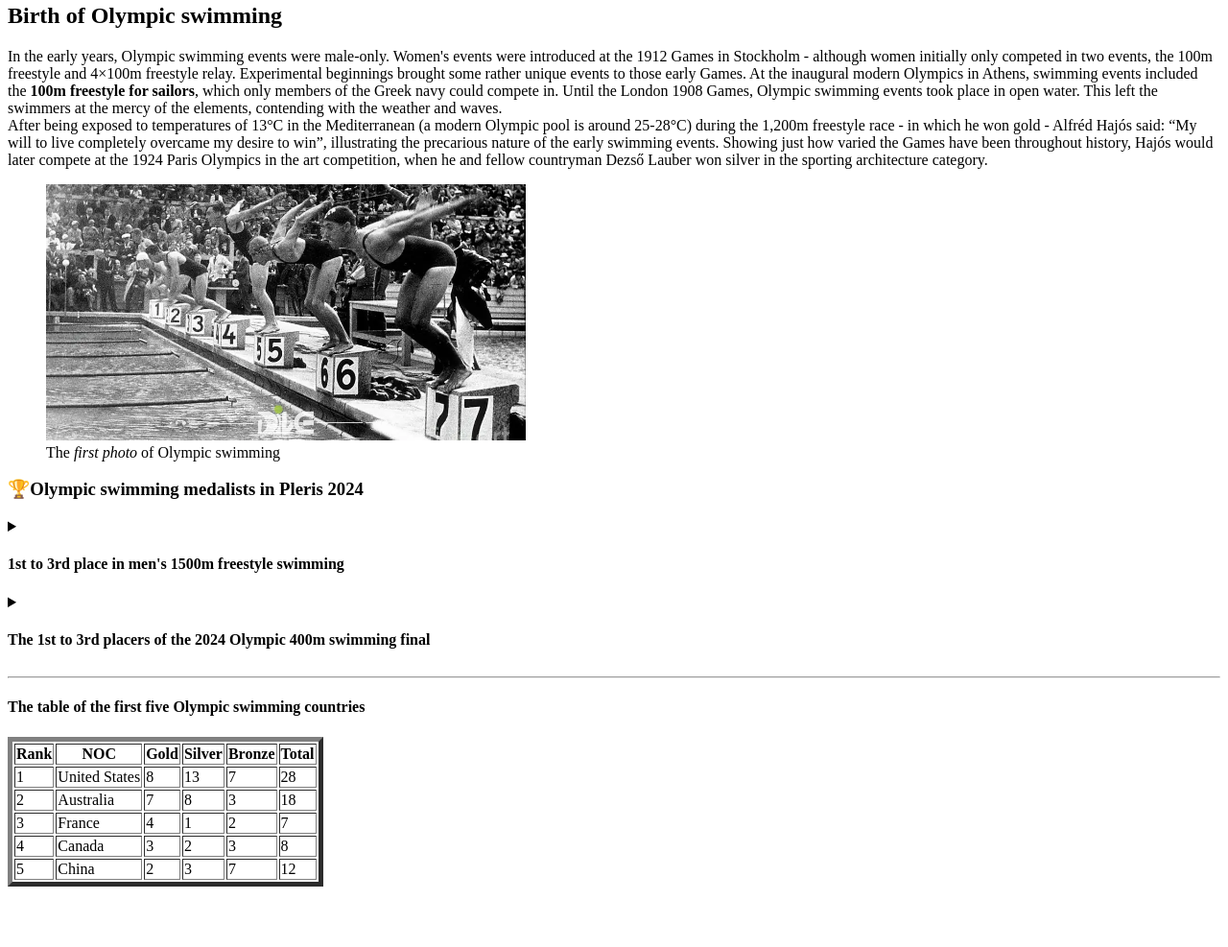
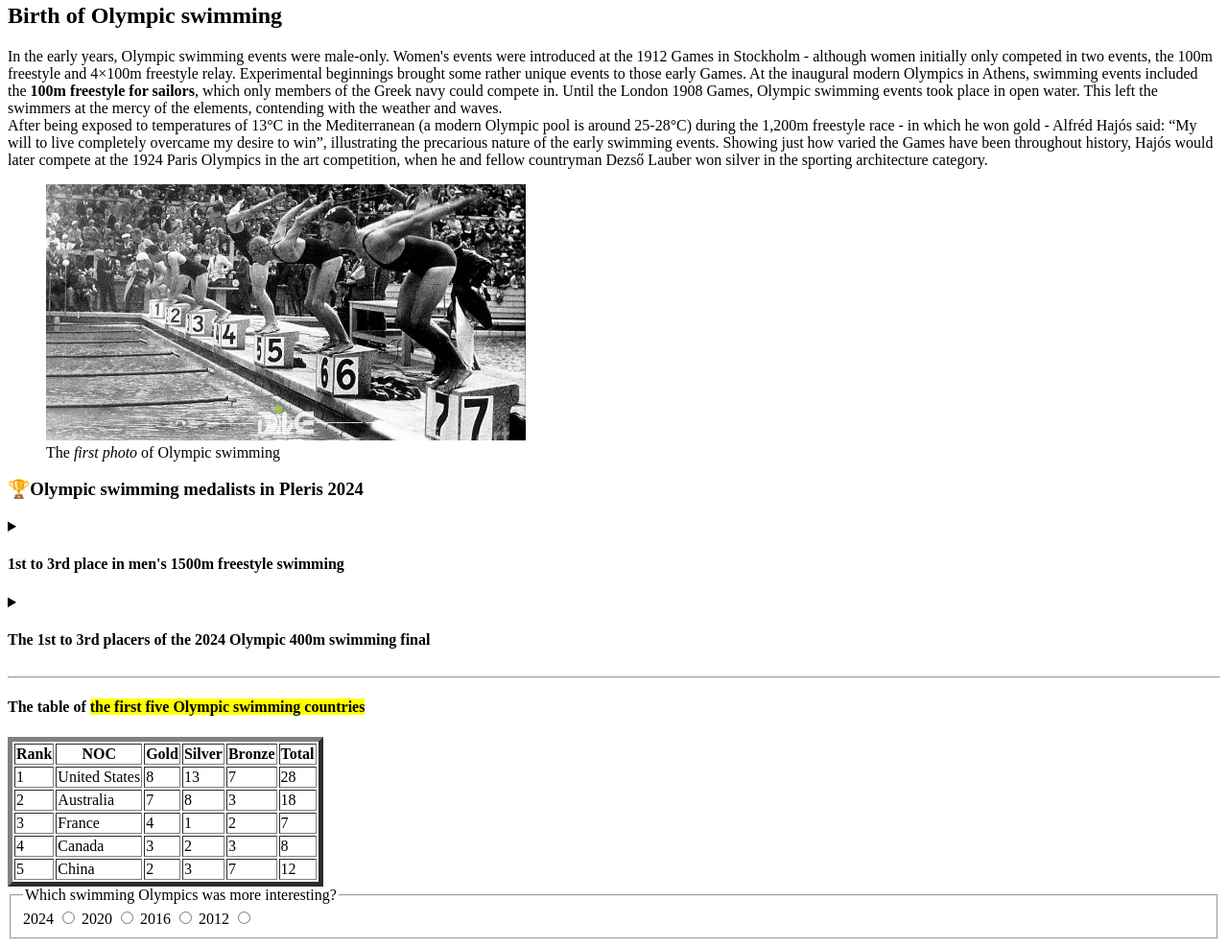
Before and after one commit to Atena-Mafi/TEAM-project, a plain HTML site: page swimming.html in a window 1280 px wide. Shown: the part 849-1836 px from the top of the page at 96% size. Before the commit the page ends 1781 px from the top, so only its background shows below. Drawn offline with Linux system fonts and the light colour scheme.

Commit message:
add input radio

```diff
--- a/swimming.html
+++ b/swimming.html
@@ -89,7 +89,7 @@
         </details>
       </section>
       <hr>
-      <p><h4>The table of the first five Olympic swimming countries</h4></p>
+      <p><h4>The table of <mark>the first five Olympic swimming countries</mark></h4></p>
       <table border="5">
         <thead>
           <tr>
@@ -145,6 +145,23 @@
         </tbody>
         <tfoot></tfoot>
       </table>
+
+      <form>
+<div>
+        <fieldset>
+          <legend>Which swimming Olympics was more interesting?</legend>
+      <label for="2024">2024</label>
+      <input type="radio" id="2024" name="interesting" value="2024">
+      <label for="2020">2020</label>
+      <input type="radio" id="2020" name="interesting" value="2020">
+      <label for="2016">2016</label>
+      <input type="radio" id="2016" name="interesting" value="2016">
+      <label for="2012">2012</label>
+      <input type="radio" id="2012" name="interesting" value="2012">
+      </fieldset>
+  </div>
+
+      </form>
     </main>
   </body>
 </html>
```
